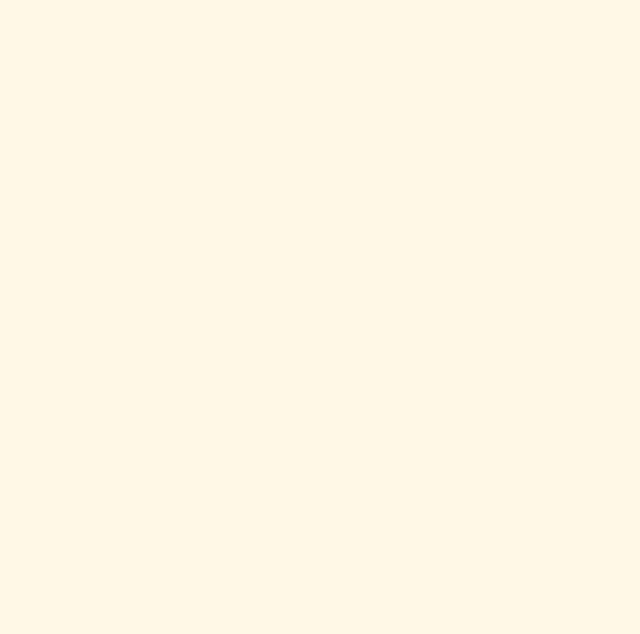
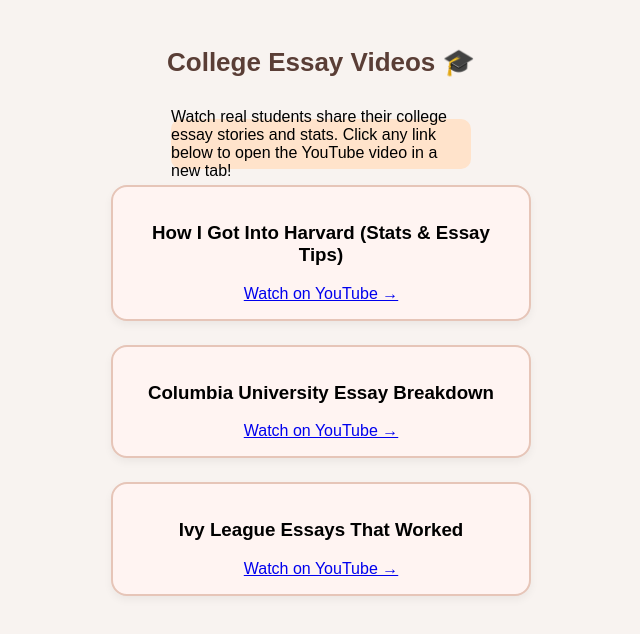
Before and after one commit to JannatulJami/seniorthrivedemo, a React (Create React App) app: page /college-essay-videos in a window 1280 px wide. Before the commit this address had no page. Shown: the top 634 px of the page, without its empty margins (319-959 px from the left). Built offline with nearby package versions, Linux system fonts and the light colour scheme.

Commit message:
Add all project files and folders

```diff
--- a/src/App.jsx
+++ b/src/App.jsx
@@ -21,7 +21,7 @@ function App() {
         <Route path="/essay-forum" element={<EssayForum />} />
         <Route path="/APPage" element={<APPage />} />
         <Route path="/ScholarshipPage" element={<ScholarshipPage />} />
-        <Route path="/college-videos" element={<CollegeEssayVideos />} />
+        <Route path="/college-essay-videos" element={<CollegeEssayVideos />} />
       </Routes>
     </Router>
   );
--- a/src/components/CollegeEssayVideos.css
+++ b/src/components/CollegeEssayVideos.css
@@ -1,3 +1,175 @@
+.videos-page {
+  background-color: #f8f3f0;
+  min-height: 100vh;
+  display: flex;
+  flex-direction: column;
+  align-items: center;
+  padding: 30px 20px;
+  font-family: 'Poppins', sans-serif;
+}
+.video-thumbnail {
+  width: 100%;
+  border-radius: 12px;
+  box-shadow: 0 4px 10px rgba(0, 0, 0, 0.1);
+  transition: 0.3s;
+}
+
+.video-thumbnail:hover {
+  transform: scale(1.02);
+  box-shadow: 0 6px 12px rgba(0, 0, 0, 0.15);
+}
+.videos-title {
+  font-size: 26px;
+  font-weight: 600;
+  color: #5a3e36;
+  margin-bottom: 25px;
+  text-align: center;
+}
+
+.videos-list {
+  display: flex;
+  flex-direction: column;
+  gap: 24px;
+  width: 100%;
+  max-width: 420px;
+}
+
+.video-card {
+  background-color: #fff4f2;
+  border: 2px solid #e6c5b8;
+  border-radius: 16px;
+  padding: 16px;
+  box-shadow: 0px 4px 8px rgba(0,0,0,0.05);
+  text-align: center;
+  transition: 0.3s;
+}
+
+.video-card:hover {
+  background-color: #f9e1d9;
+  transform: scale(1.02);
+}
+
+.video-wrapper {
+  position: relative;
+  width: 100%;
+  padding-bottom: 56.25%; /* Keeps 16:9 ratio */
+  overflow: hidden;
+  border-radius: 12px;
+}
+
+.video-wrapper iframe {
+  position: absolute;
+  top: 0;
+  left: 0;
+  width: 100%;
+  height: 100%;
+  border-radius: 12px;
+}
+
+.video-title {
+  color: #5a3e36;
+  font-weight: 500;
+  margin-top: 10px;
+  font-size: 15px;
+}
+
+@media (max-width: 600px) {
+  .videos-title {
+    font-size: 22px;
+  }
+  .video-title {
+    font-size: 14px;
+  }
+}
+
+
+/*******
+body {
+  background-color: #fff3f1;
+  font-family: 'Poppins', sans-serif;
+  color: #4b2e2e;
+  margin: 0;
+  padding: 0;
+}
+
+.essay-section {
+  background-color: #ffdce2;
+  border-radius: 18px;
+  padding: 25px;
+  margin: 35px auto;
+  width: 90%;
+  max-width: 650px;
+  box-shadow: 0 4px 12px rgba(205, 140, 140, 0.25);
+  text-align: center;
+}
+
+.essay-section h2 {
+  font-family: 'Playfair Display', serif;
+  font-size: 1.8rem;
+  color: #5a2f2f;
+  margin-bottom: 8px;
+}
+
+.essay-section p {
+  font-size: 0.95rem;
+  color: #6b3e3e;
+  line-height: 1.6;
+  margin-bottom: 20px;
+}
+
+.essay-card {
+  background-color: #fff;
+  border-radius: 14px;
+  box-shadow: 0 2px 10px rgba(170, 110, 110, 0.15);
+  margin: 20px auto;
+  width: 90%;
+  max-width: 500px;
+  padding: 18px;
+  text-align: center;
+  transition: 0.25s ease;
+}
+
+.essay-card:hover {
+  transform: translateY(-4px);
+}
+
+.essay-card img {
+  width: 100%;
+  border-radius: 12px;
+  margin-bottom: 12px;
+}
+
+.essay-card h3 {
+  font-size: 1.2rem;
+  color: #4b2e2e;
+  margin-bottom: 6px;
+}
+
+.essay-button {
+  background-color: #ffbfc9;
+  color: #4b2e2e;
+  border-radius: 12px;
+  padding: 8px 18px;
+  font-weight: 600;
+  display: inline-block;
+  margin: 8px 0;
+  transition: 0.2s ease;
+}
+
+.essay-button:hover {
+  background-color: #f8a8b4;
+  transform: scale(1.05);
+}
+
+.essay-card p {
+  font-size: 0.9rem;
+  color: #5b3b3b;
+  line-height: 1.5;
+}
+*/
+
+
+/*****
 .college-videos-page {
   max-width: 400px;
   margin: 0 auto;
@@ -80,3 +252,4 @@
   margin-top: 4px;
   line-height: 1.3;
 }
+*/
--- a/src/components/CollegeEssayVideos.jsx
+++ b/src/components/CollegeEssayVideos.jsx
@@ -1,3 +1,50 @@
+import React from "react";
+import "./CollegeEssayVideos.css";
+
+const CollegeEssayVideos = () => {
+  const videos = [
+    {
+      title: "How I Got Into Harvard (Stats & Essay Tips)",
+      url: "https://www.youtube.com/watch?v=abcd1234",
+    },
+    {
+      title: "Columbia University Essay Breakdown",
+      url: "https://www.youtube.com/watch?v=efgh5678",
+    },
+    {
+      title: "Ivy League Essays That Worked",
+      url: "https://www.youtube.com/watch?v=ijkl9012",
+    },
+  ];
+
+  return (
+    <div className="videos-page">
+      <h1 className="videos-title">College Essay Videos 🎓</h1>
+      <p className="videos-description">
+        Watch real students share their college essay stories and stats.
+        Click any link below to open the YouTube video in a new tab!
+      </p>
+
+      <div className="videos-list">
+        {videos.map((video, index) => (
+          <div key={index} className="video-card">
+            <h3>{video.title}</h3>
+            <a href={video.url} target="_blank" rel="noopener noreferrer">
+              Watch on YouTube →
+            </a>
+          </div>
+        ))}
+      </div>
+    </div>
+  );
+};
+
+export default CollegeEssayVideos;
+
+
+
+/*
+
 import React from "react";
 import "./CollegeEssayVideos.css";
 
@@ -76,3 +123,4 @@ function CollegeEssayVideos() {
 }
 
 export default CollegeEssayVideos;
+*/
--- a/src/components/Home.css
+++ b/src/components/Home.css
@@ -40,14 +40,12 @@
   background-color: #ffb6d9;
 }
 p{
-  color:lightpink;
-  font-family: 'Courier New', Courier, monospace;
   display: flex;
   align-items: center;
   justify-content: center;
   flex-direction: column;
   background-color: rgb(255, 227, 203);
-  border-radius: 50px;
+  border-radius: 10px;
   width: 300px;
   height: 50px;;
 }
--- a/src/components/HomePage.jsx
+++ b/src/components/HomePage.jsx
@@ -37,6 +37,7 @@ function HomePage() {
           <input type="text" placeholder="Search..." />
           <FaSearch className="search-icon" />
         </div>
+        <h2>🐰</h2>
 
         <div className="button-grid">
           {buttons.map((btn, index) => (
--- a/src/components/ScholarshipPage.css
+++ b/src/components/ScholarshipPage.css
@@ -1,8 +1,9 @@
+
 .scholarship-page {
   max-width: 400px;
   margin: 0 auto;
   padding: 15px;
-  font-family: "Helvetica Neue", sans-serif;
+  font-family: "Poppins", sans-serif;
   background: #fffaf0;
   color: #333;
   min-height: 100vh;
@@ -33,7 +34,7 @@
   margin: 0;
 }
 
-/* Resources Section */
+
 .scholarship-resources {
   background: #fff5e6;
   padding: 12px 15px;
@@ -66,7 +67,7 @@
   text-decoration: underline;
 }
 
-/* Tips Section */
+
 .scholarship-tips {
   background: #fff5e6;
   padding: 12px 15px;
@@ -79,7 +80,7 @@
   margin: 5px 0 0 0;
 }
 
-/* FAQ Section */
+
 .scholarship-faq {
   background: #fff5e6;
   padding: 12px 15px;
--- a/src/components/ScholarshipPage.jsx
+++ b/src/components/ScholarshipPage.jsx
@@ -1,3 +1,5 @@
+
+
 import React from "react";
 import "./ScholarshipPage.css";
 import { FaLink } from "react-icons/fa";
--- a/src/components/home.jsx
+++ b/src/components/home.jsx
@@ -5,11 +5,7 @@ import "./Home.css";
 function Home() {
   return (
     <div className="home-container">
-      <img
-        src="/bunny.png"
-        alt="Bunny Logo"
-        className="bunny-logo"
-      />
+      <h2>🐰</h2>
       <h1 className="app-name">UniPath</h1>
       <p>By Jannatul Jami, Sarika Ibnat, Betsy Sumba, and Jerelyn Isles</p>
       <Link to="/login">
```
